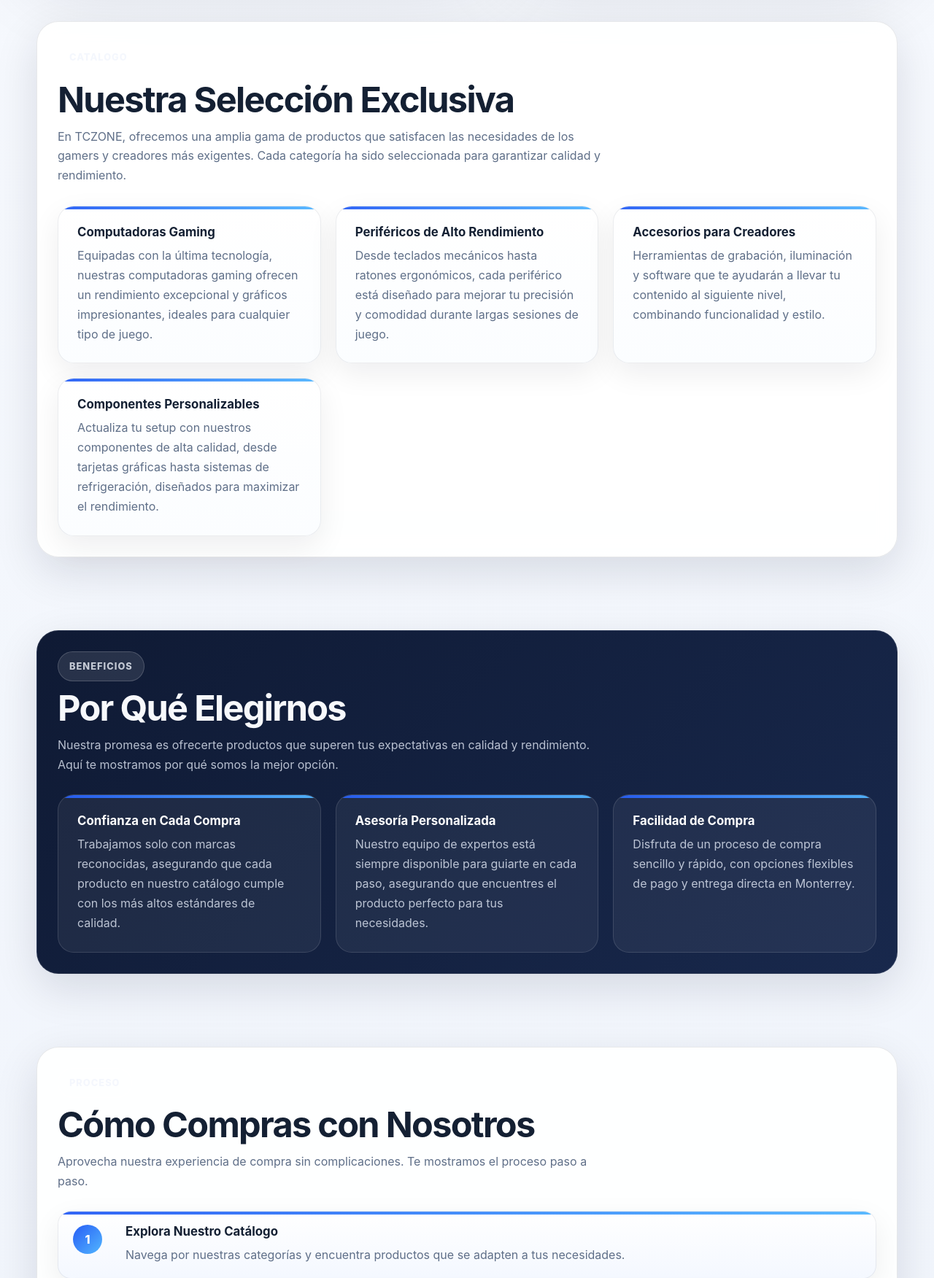
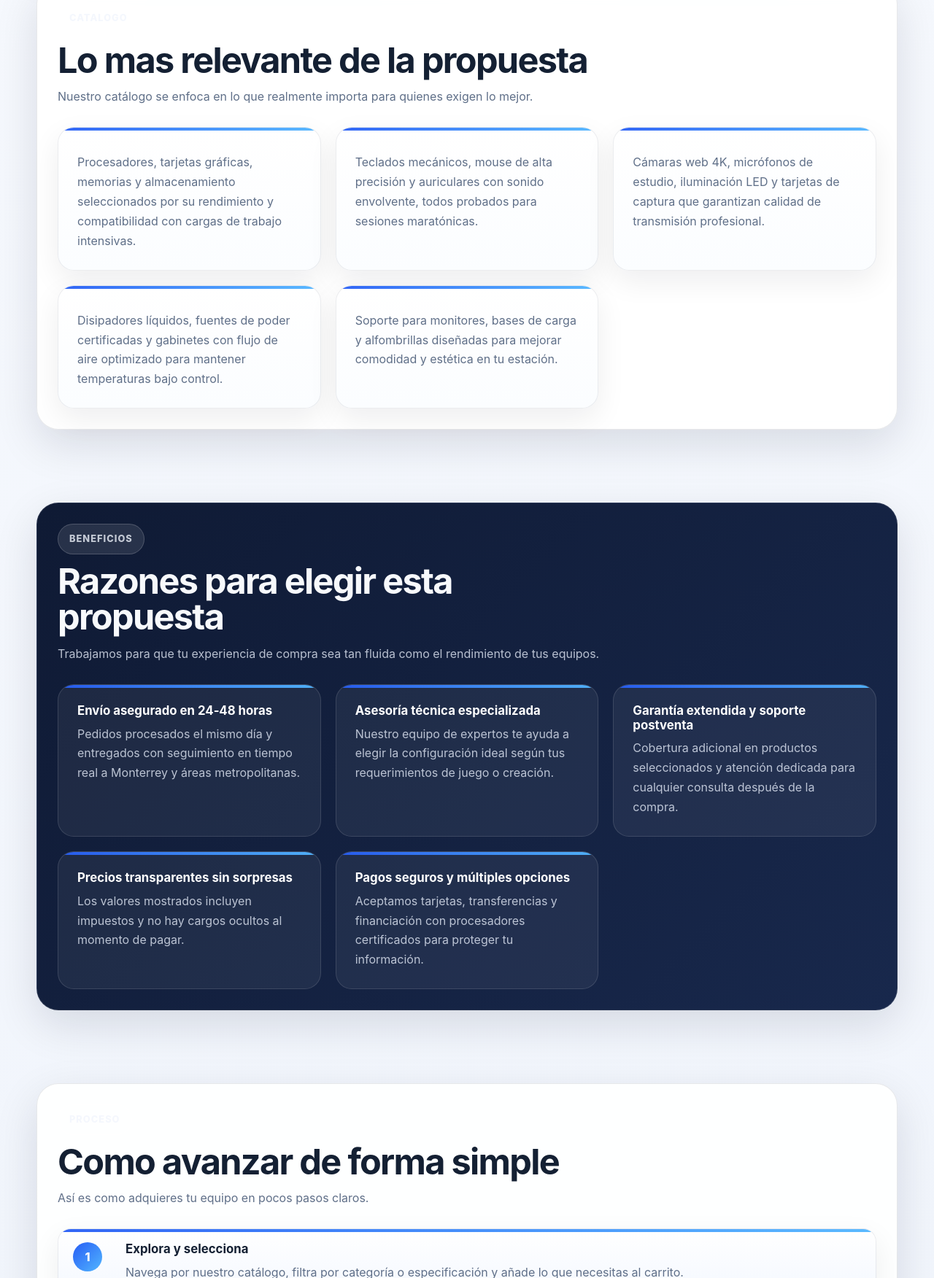
Before and after one commit to ontiverosfrancisco059-tech/itm-tczone-e999fc6f, a plain HTML site: page index.html in a window 1280 px wide. Shown: the part 1048-2800 px from the top of the page at 73% size. Drawn offline with Linux system fonts and the light colour scheme.

Commit message:
feat: generate site index

```diff
--- a/index.html
+++ b/index.html
@@ -3,7 +3,7 @@
 <head>
   <meta charset="utf-8">
   <meta name="viewport" content="width=device-width,initial-scale=1">
-  <title>TCZONE - Tecnología Premium para Gamers y Creadores</title>
+  <title>TCZONE</title>
   <meta name="description" content="Tienda de tecnologia y accesorios para gamers y creadores.">
   <link rel="stylesheet" href="styles.css">
 </head>
@@ -30,7 +30,7 @@
           </a>
           <div class="topbar-actions">
             <a class="button-secondary" href="#catalogo">Ver catalogo</a>
-            <a class="button" href="tel:9991112233">Ver Catálogo</a>
+            <a class="button" href="tel:9991112233">Solicitar informacion</a>
           </div>
         </div>
       </div>
@@ -40,14 +40,14 @@
       <section class="hero">
         <div class="container hero-grid">
           <div class="hero-copy">
-            <span class="kicker">Explora lo Último en Tecnología</span>
-            <h1>Equipamiento Esencial para Gamers y Creadores</h1>
-            <p>Descubre una selección cuidadosa de dispositivos y accesorios que elevan tu experiencia. Desde potentes PCs hasta periféricos de alta precisión, cada producto está diseñado para potenciar tu creatividad y rendimiento en el juego.</p>
+            <span class="kicker">tienda_tecnologia</span>
+            <h1>Equipamiento de élite para gamers y creadores</h1>
+            <p>En TCZONE encuentras componentes de alto rendimiento y periféricos diseñados para llevar tu juego y tu creación al siguiente nivel, con asesoría técnica especializada y envío rápido.</p>
             <div class="hero-actions">
-              <a class="button" href="tel:9991112233">Ver Catálogo</a>
-              <a class="button-secondary" href="#contacto">Contáctanos</a>
+              <a class="button" href="tel:9991112233">Solicitar informacion</a>
+              <a class="button-secondary" href="#contacto">Conocer mas</a>
             </div>
-            <ul class="tag-list"><li class="tag">tienda_tecnologia</li><li class="tag">Monterrey</li><li class="tag">moderno y comercial</li><li class="tag">premium y tecnológico</li></ul>
+            <ul class="tag-list"><li class="tag">tienda_tecnologia</li><li class="tag">Monterrey</li></ul>
             <div class="hero-note">
               Lun a Sab 10:00 - 20:00
             </div>
@@ -93,29 +93,34 @@
     <div class="surface section-surface">
       <div class="section-head">
         <span class="kicker">Catalogo</span>
-        <h2>Nuestra Selección Exclusiva</h2>
-        <p>En TCZONE, ofrecemos una amplia gama de productos que satisfacen las necesidades de los gamers y creadores más exigentes. Cada categoría ha sido seleccionada para garantizar calidad y rendimiento.</p>
+        <h2>Lo mas relevante de la propuesta</h2>
+        <p>Nuestro catálogo se enfoca en lo que realmente importa para quienes exigen lo mejor.</p>
       </div>
       <div class="feature-grid">
 
           <article class="feature-card">
-            <strong>Computadoras Gaming</strong>
-            <p>Equipadas con la última tecnología, nuestras computadoras gaming ofrecen un rendimiento excepcional y gráficos impresionantes, ideales para cualquier tipo de juego.</p>
+            <strong></strong>
+            <p>Procesadores, tarjetas gráficas, memorias y almacenamiento seleccionados por su rendimiento y compatibilidad con cargas de trabajo intensivas.</p>
           </article>
 
           <article class="feature-card">
-            <strong>Periféricos de Alto Rendimiento</strong>
-            <p>Desde teclados mecánicos hasta ratones ergonómicos, cada periférico está diseñado para mejorar tu precisión y comodidad durante largas sesiones de juego.</p>
+            <strong></strong>
+            <p>Teclados mecánicos, mouse de alta precisión y auriculares con sonido envolvente, todos probados para sesiones maratónicas.</p>
           </article>
 
           <article class="feature-card">
-            <strong>Accesorios para Creadores</strong>
-            <p>Herramientas de grabación, iluminación y software que te ayudarán a llevar tu contenido al siguiente nivel, combinando funcionalidad y estilo.</p>
+            <strong></strong>
+            <p>Cámaras web 4K, micrófonos de estudio, iluminación LED y tarjetas de captura que garantizan calidad de transmisión profesional.</p>
           </article>
 
           <article class="feature-card">
-            <strong>Componentes Personalizables</strong>
-            <p>Actualiza tu setup con nuestros componentes de alta calidad, desde tarjetas gráficas hasta sistemas de refrigeración, diseñados para maximizar el rendimiento.</p>
+            <strong></strong>
+            <p>Disipadores líquidos, fuentes de poder certificadas y gabinetes con flujo de aire optimizado para mantener temperaturas bajo control.</p>
+          </article>
+
+          <article class="feature-card">
+            <strong></strong>
+            <p>Soporte para monitores, bases de carga y alfombrillas diseñadas para mejorar comodidad y estética en tu estación.</p>
           </article>
 
       </div>
@@ -127,24 +132,34 @@
     <div class="surface section-surface">
       <div class="section-head">
         <span class="kicker">Beneficios</span>
-        <h2>Por Qué Elegirnos</h2>
-        <p>Nuestra promesa es ofrecerte productos que superen tus expectativas en calidad y rendimiento. Aquí te mostramos por qué somos la mejor opción.</p>
+        <h2>Razones para elegir esta propuesta</h2>
+        <p>Trabajamos para que tu experiencia de compra sea tan fluida como el rendimiento de tus equipos.</p>
       </div>
       <div class="stats-grid">
 
           <article class="stat-card">
-            <strong>Confianza en Cada Compra</strong>
-            <p>Trabajamos solo con marcas reconocidas, asegurando que cada producto en nuestro catálogo cumple con los más altos estándares de calidad.</p>
+            <strong>Envío asegurado en 24‑48 horas</strong>
+            <p>Pedidos procesados el mismo día y entregados con seguimiento en tiempo real a Monterrey y áreas metropolitanas.</p>
           </article>
 
           <article class="stat-card">
-            <strong>Asesoría Personalizada</strong>
-            <p>Nuestro equipo de expertos está siempre disponible para guiarte en cada paso, asegurando que encuentres el producto perfecto para tus necesidades.</p>
+            <strong>Asesoría técnica especializada</strong>
+            <p>Nuestro equipo de expertos te ayuda a elegir la configuración ideal según tus requerimientos de juego o creación.</p>
           </article>
 
           <article class="stat-card">
-            <strong>Facilidad de Compra</strong>
-            <p>Disfruta de un proceso de compra sencillo y rápido, con opciones flexibles de pago y entrega directa en Monterrey.</p>
+            <strong>Garantía extendida y soporte postventa</strong>
+            <p>Cobertura adicional en productos seleccionados y atención dedicada para cualquier consulta después de la compra.</p>
+          </article>
+
+          <article class="stat-card">
+            <strong>Precios transparentes sin sorpresas</strong>
+            <p>Los valores mostrados incluyen impuestos y no hay cargos ocultos al momento de pagar.</p>
+          </article>
+
+          <article class="stat-card">
+            <strong>Pagos seguros y múltiples opciones</strong>
+            <p>Aceptamos tarjetas, transferencias y financiación con procesadores certificados para proteger tu información.</p>
           </article>
 
       </div>
@@ -156,40 +171,40 @@
     <div class="surface section-surface">
       <div class="section-head">
         <span class="kicker">Proceso</span>
-        <h2>Cómo Compras con Nosotros</h2>
-        <p>Aprovecha nuestra experiencia de compra sin complicaciones. Te mostramos el proceso paso a paso.</p>
+        <h2>Como avanzar de forma simple</h2>
+        <p>Así es como adquieres tu equipo en pocos pasos claros.</p>
       </div>
       <div class="process-list">
 
           <article class="process-item">
             <span class="process-index">1</span>
             <div class="process-copy">
-              <strong>Explora Nuestro Catálogo</strong>
-              <p>Navega por nuestras categorías y encuentra productos que se adapten a tus necesidades.</p>
+              <strong>Explora y selecciona</strong>
+              <p>Navega por nuestro catálogo, filtra por categoría o especificación y añade lo que necesitas al carrito.</p>
             </div>
           </article>
 
           <article class="process-item">
             <span class="process-index">2</span>
             <div class="process-copy">
-              <strong>Selecciona Tu Producto</strong>
-              <p>Elige los artículos que deseas y agrégales a tu carrito de compras.</p>
+              <strong>Asesoría opcional</strong>
+              <p>Si tienes dudas, agenda una llamada rápida con un especialista para validar compatibilidad y rendimiento.</p>
             </div>
           </article>
 
           <article class="process-item">
             <span class="process-index">3</span>
             <div class="process-copy">
-              <strong>Finaliza Tu Compra</strong>
-              <p>Completa el proceso de pago de manera rápida y segura, eligiendo la opción que mejor se adapte a ti.</p>
+              <strong>Confirma y paga</strong>
+              <p>Revisa tu pedido, elige tu método de pago y completa la transacción en nuestra pasarela segura.</p>
             </div>
           </article>
 
           <article class="process-item">
             <span class="process-index">4</span>
             <div class="process-copy">
-              <strong>Recibe Tu Pedido</strong>
-              <p>Disfruta de la entrega en tu domicilio o visita nuestra tienda para recoger tus productos.</p>
+              <strong>Recibe tu pedido</strong>
+              <p>Preparamos y enviamos tu compra con empaque protector; recibirás notificaciones de seguimiento hasta la entrega.</p>
             </div>
           </article>
 
@@ -202,8 +217,8 @@
     <div class="surface section-surface">
       <div class="section-head">
         <span class="kicker">Contacto</span>
-        <h2>Estamos Aquí Para Ayudarte</h2>
-        <p>Si tienes preguntas o necesitas asistencia, no dudes en contactarnos. Estamos listos para ayudarte a encontrar lo que necesitas.</p>
+        <h2>Hablemos de lo que necesitas</h2>
+        <p>¿Listo para potenciar tu setup? Contáctanos directamente.</p>
       </div>
       <div class="contact-grid">
 
@@ -223,7 +238,7 @@
           </article>
 
       </div>
-      <div class="inline-links"><a class="button" href="tel:9991112233">Llama Ahora: 9991112233</a><a class="button-secondary" href="#contacto">Contáctanos</a></div>
+      <div class="inline-links"><a class="button" href="tel:9991112233">Solicitar informacion</a><a class="button-secondary" href="#contacto">Ver ubicacion</a></div>
     </div>
   </div>
 </section>
```
